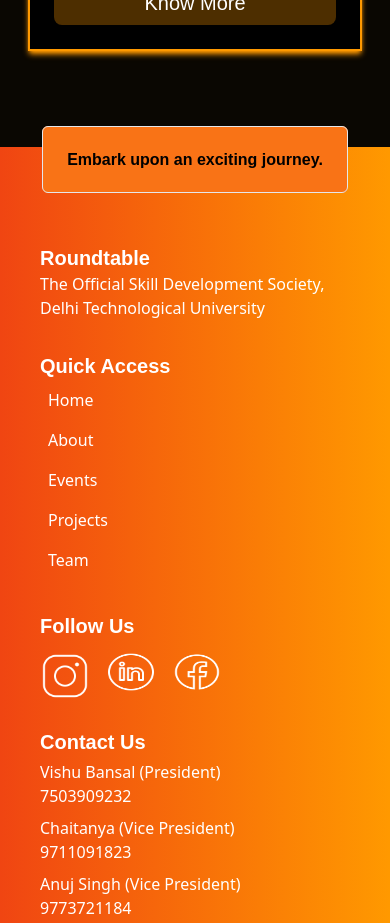
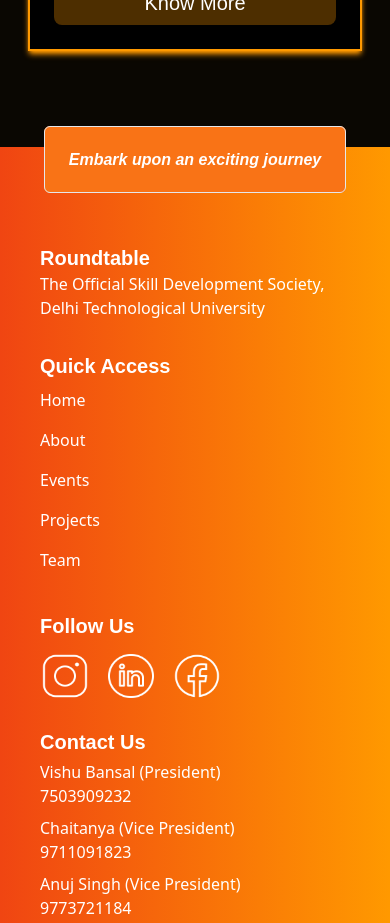
Before and after one commit to RoundTableDTU/Official-Website, a Next.js app: page / in a window 390 px wide. Shown: the part 5060-5983 px from the top of the page. Built offline with nearby package versions, Linux system fonts and the light colour scheme.

Commit message:
footer icons

```diff
--- a/components/Footer/index.tsx
+++ b/components/Footer/index.tsx
@@ -9,8 +9,8 @@ const Footer = (props: Props) => {
     <footer className=" bg-gradient-to-r  to-primary-orange from-[#F04512] z-[-10] ">
 
       <div className="text-center">
-        <span className="mx-auto   rounded-md top-0 border font-semibold left-5 md:content-center items-center text-black text-base md:text-3xl font-poppins p-6 lg:px-28 bg-orange-500 md:w-2/3">
-          Embark upon an exciting journey.
+        <span className="mx-auto rounded-md top-0 border font-semibold left-5 md:content-center items-center text-black text-base md:text-3xl font-poppins p-6 lg:px-28 bg-orange-500 md:w-2/3">
+          <i className="text-white font-semibold">Embark upon an exciting journey</i>
         </span>
       </div>
 
@@ -28,36 +28,38 @@ const Footer = (props: Props) => {
             <h1 className="font-poppins font-bold text-xl md:text-3xl md:mb-4 ">Quick Access</h1>
 
             <div className="md:text-xl flex flex-col md:flex-row">
-              <span className="m-2 "><Link href={'/'}>Home</Link></span>
-              <span className="m-2 "><Link href={'/about'}>About</Link></span>
-              <span className="m-2 "><Link href={'/events'}>Events</Link></span>
-              <span className="m-2 "><Link href={'/projects'}>Projects</Link></span>
-              <span className="m-2 "><Link href={'/team'}>Team</Link></span>
+              <span className="my-2 md:mr-6"><Link href={'/'}>Home</Link></span>
+              <span className="my-2 md:mr-6"><Link href={'/about'}>About</Link></span>
+              <span className="my-2 md:mr-6"><Link href={'/events'}>Events</Link></span>
+              </div>
+              <div className="md:text-xl flex flex-col md:flex-row flex-start">
+              <span className="my-2 md:basis-1/3 md:mr-6"><Link href={'/projects'}>Projects</Link></span>
+              <span className="my-2 md:basis-1/3 md:mr-6"><Link href={'/team'}>Team</Link></span>
             </div>
           </div>
           <div className="px-10 py-4 md:py-0">
             <h1 className="font-poppins font-bold text-xl md:text-3xl">Follow Us</h1>
             <div className="flex flex-row gap-4 py-3 font-semibold">
               <Link href={'https://www.instagram.com/roundtable_dtu/'}>
-                <Image width={50} height={40}
+                <Image width={50} height={50}
                   src="/assets/logos/insta.png"
 
                   alt="insta logo"
-                  className="h-12 md:h-12 text-white cursor-pointer"
+                  className="h-12 text-white cursor-pointer"
                 /></Link>
               <Link href={'https://www.linkedin.com/company/round-table-dtu/'}>
-                <Image width={50} height={40}
+                <Image width={50} height={50}
                   src="/assets/logos/ln.png"
 
                   alt="linkedin logo"
-                  className="h-10 md:h-12 text-white cursor-pointer"
+                  className="h-12 text-white cursor-pointer"
                 /></Link>
               <Link href={'https://www.facebook.com/roundtabledtu/'}>
-                <Image width={50} height={40}
+                <Image width={50} height={50}
                   src="/assets/logos/fb.png"
 
                   alt="facebook logo"
-                  className="h-10 md:h-12 text-white cursor-pointer"
+                  className="h-12 text-white cursor-pointer"
                 /></Link>
 
             </div>
```
